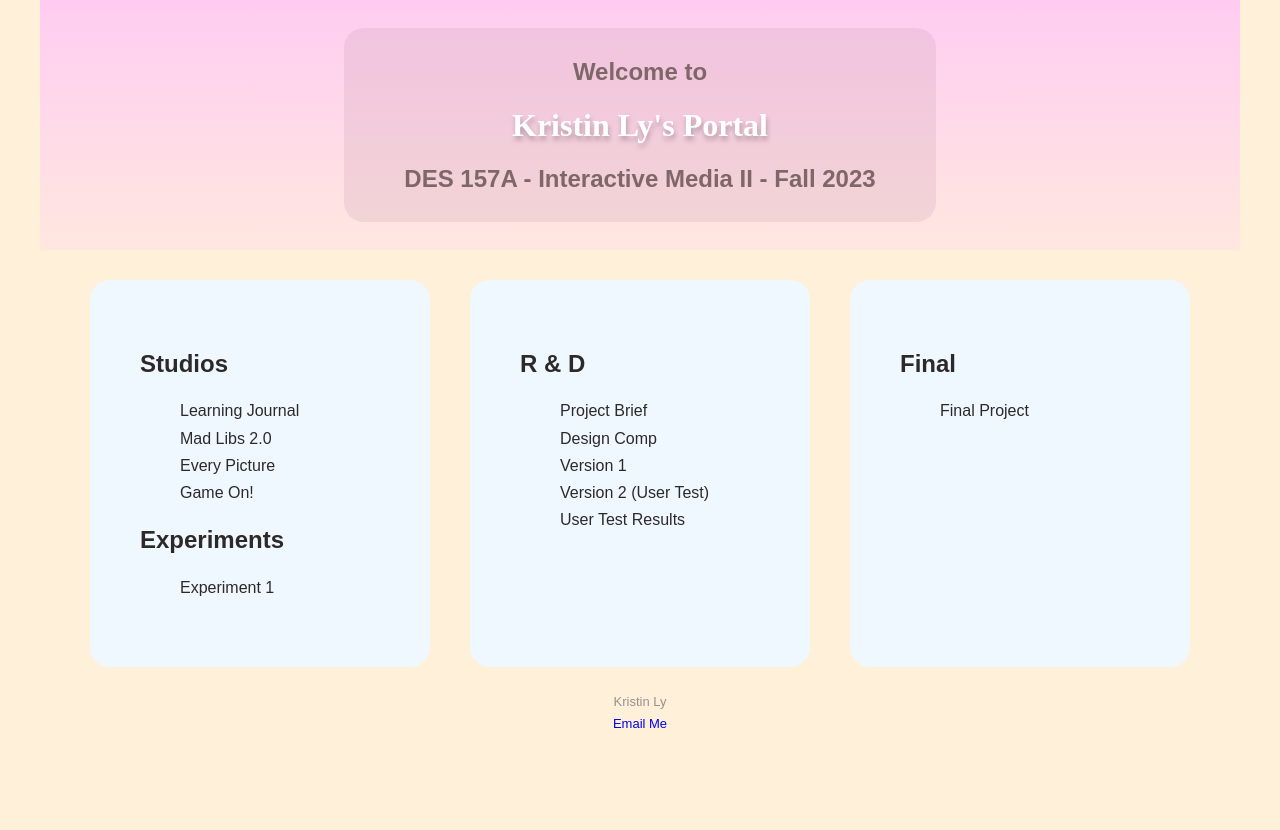
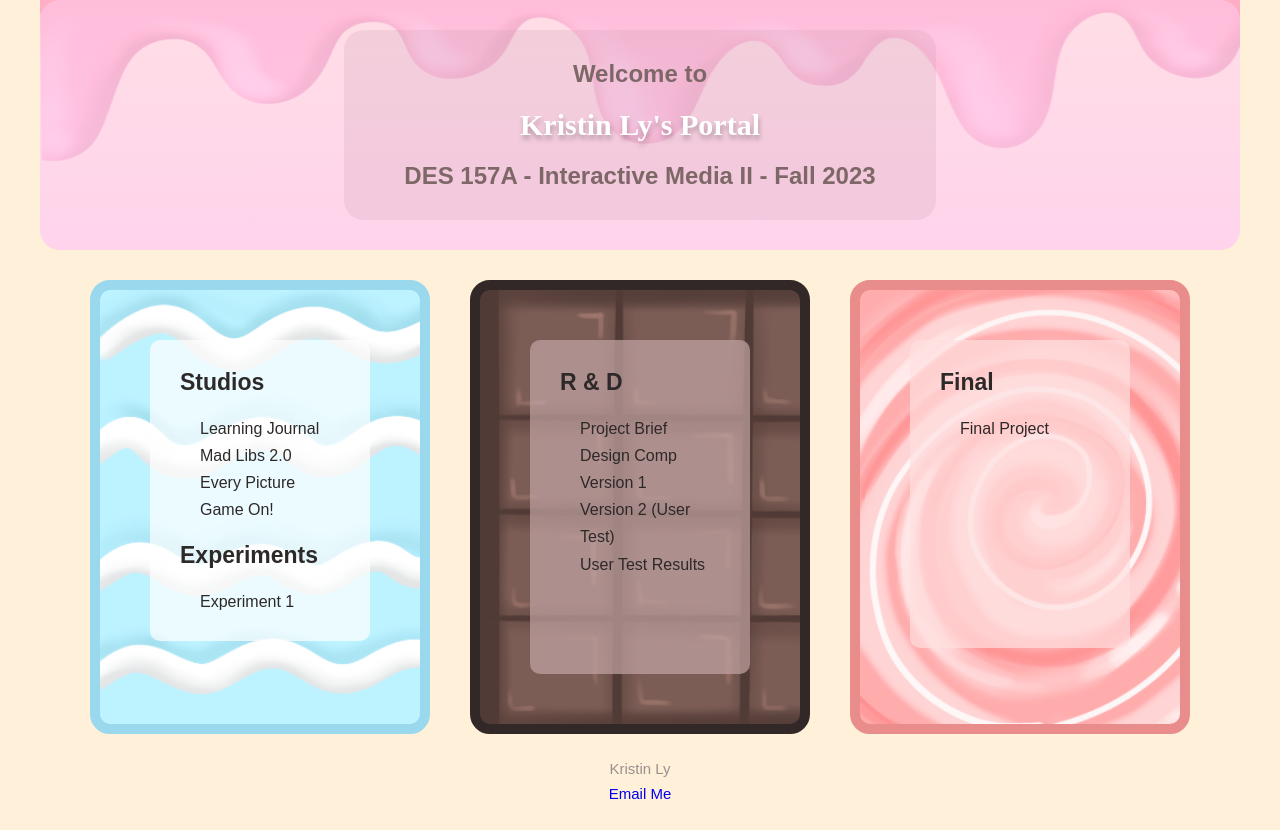
Before and after one commit to kristinly1015/des157a, a plain HTML site: page index.html in a window 1280 px wide. Before the commit the page ends 800 px from the top, so only its background shows below. Drawn offline with nearby package versions, Linux system fonts and the light colour scheme; a web font is replaced by a local one.

Commit message:
portal updates

```diff
--- a/index.html
+++ b/index.html
@@ -11,6 +11,9 @@
     <link href="https://fonts.googleapis.com/css2?family=Amaranth:wght@400;700&family=Arya:wght@400;700&family=Spicy+Rice&display=swap" rel="stylesheet">
 </head>
 <body>
+    <div id="blocker">
+    <img id="candy" src="images/drap.png" alt="dripping" width="1200px" height="400px" >
+    </div>
     <header>
         <div id="banner">
         <h2>Welcome to</h2>
@@ -19,10 +22,13 @@
         </div>
     </header>
 
+
     <main>
 
-        <section>
+        <section id="icing">
+            <div id="back">
             <h2>Studios </h2>
+
 
             <ul>
                 <li><a href="">Learning Journal</a></li>
@@ -36,10 +42,12 @@
             <ul>
                 <li><a href="exp/exp1.html">Experiment 1</a></li>
             </ul>
+            </div>
         </section>
 
 
-        <section>
+        <section id="chocolate">
+            <div id="back2">
             <h2>R & D</h2>
 
             <ul>
@@ -49,14 +57,17 @@
                 <li><a href="">Version 2 (User Test)</a></li>
                 <li><a href="">User Test Results</a></li>
             </ul>
+            </div>
         </section>
 
-        <section>
+        <section id="swirl">
+            <div id="back3">
             <h2>Final</h2>
 
             <ul>
                 <li><a href="">Final Project</a></li>
             </ul>
+            </div>
         </section>
 
     </main>
--- a/style.css
+++ b/style.css
@@ -2,44 +2,115 @@
 font-family: 'Arya', sans-serif;
 font-family: 'Spicy Rice', serif; */
 
+#blocker{
+    display: flex;
+    justify-content: center;
+}
+
+#candy {
+    position: absolute;
+    animation-name: dripdrop;
+    animation-timing-function: linear;
+    animation-duration: 3s;
+    animation-fill-mode: forwards;}
+
+@keyframes dripdrop {
+    0%   {height: 50px}
+    25%  {height:100px;}
+    50%  {height:200px;}
+    75%  {height:300px;}
+    100% {height:400px;}
+}
+
 header{
+    position: relative;
     margin: auto;
     display: flex;
     justify-content: center;
     max-width: 1200px;
     height: 250px;
     background: rgb(255,204,241);
-    background: linear-gradient(180deg, rgba(255,204,241,1) 0%, rgba(255,204,241,0.25) 100%);
-
+    background: linear-gradient(180deg, rgba(255,204,241,0.5) 0%, rgba(255,204,241,0.8) 100%);
+    border-radius: 20px;
 }
 
+
 #banner{
-    background-color:rgb(192, 151, 168, 21%);
+    background-color:rgb(192, 151, 168, 20%);
     text-align: center;
     align-self: center;
     font-family: 'Amaranth', sans-serif;
     color: #7E6767;
+    font-size: 16px;
     border-radius: 20px;
     padding: 10px;
     padding-left: 60px;
     padding-right: 60px;
+    transition: 1s all ease-out
+}
+
+#banner:hover{
+    background-color: rgba(239, 147, 197, 0.7);
+    border: #fff0f9c0 8px solid;
+    padding-left: 90px;
+    padding-right: 90px;
+    color:#ffffff;
+    text-shadow: 1px 4px 5px rgba(0, 0, 0, 0.25);
+    cursor:pointer;
 }
 
 #portaltitle {
     font-family: 'Spicy Rice', serif;
     color: #FFFFFF;
+    font-size: 30px;
     text-shadow: 1px 4px 5px rgba(0, 0, 0, 0.25);
 }
 
 li {
     list-style-type: none;
+    margin-left: -20px;
 }
 
 li a {
     text-decoration: none;
     font-family: 'Arya', sans-serif;
+    font-size: 16px;
     color: #2E2929;
     line-height: 1.7em;
+}
+
+li a:hover {
+    background-color: #ffffffde;
+    padding-left: 1px;
+    padding-right: 3px;
+    border-radius: 10px;
+}
+
+#back {
+    background-color: rgb(255, 255, 255,0.7);
+    border-radius: 10px;
+    padding-top: 10px;
+    padding-bottom: 10px;
+    padding-left: 30px;
+    padding-right: 30px;
+}
+
+#back2{
+    background-color: rgba(194, 164, 164, 0.7);
+    border-radius: 10px;
+    padding-top: 10px;
+    padding-bottom: 80px;
+    padding-left: 30px;
+    padding-right: 30px;
+}
+
+#back3 {
+    background-color: rgba(255, 224, 224, 0.7);
+    border-radius: 10px;
+    padding-top: 10px;
+    padding-bottom: 190px;
+    padding-left: 30px;
+    padding-right: 30px;
 }
 
 main {
@@ -52,16 +123,32 @@ main {
 
 
 body {
-    background-color: #FFF0D9;
     min-width: 900px;
-}
+    background-color: #FFF0D9;}
 
 section{
     margin-top: 30px;
-    background-color: aliceblue;
     border-radius: 20px;
     padding: 50px;
     flex: 1;
+}
+
+#icing{
+    background-image: url(images/candy2.png);
+    border:#99d8ed 10px solid;
+    background-size: cover;
+}
+
+#chocolate{
+    background-image: url(images/choco.png);
+    border:#312827 10px solid;
+    background-size: cover;
+}
+
+#swirl {
+    background-image: url(images/candy.png);
+    border:#e88c8c 10px solid;
+    background-size: cover;
 }
 
 footer {
@@ -70,7 +157,7 @@ footer {
     text-align: center;
     font-family: 'Amaranth', sans-serif;
     color: #9A9090;
-    font-size: 13px;
+    font-size: 15px;
     line-height: 0.7em;
 }
 
@@ -81,4 +168,5 @@ footer a {
 section h2 {
     font-family: 'Amaranth', sans-serif;
     color: #2E2929;
+    font-size: 23px;
 }
```
Also changed, not shown: images/candy.png (added), images/candy2.png (added), images/choco.png (added), images/drap.png (added), 2 other files.
